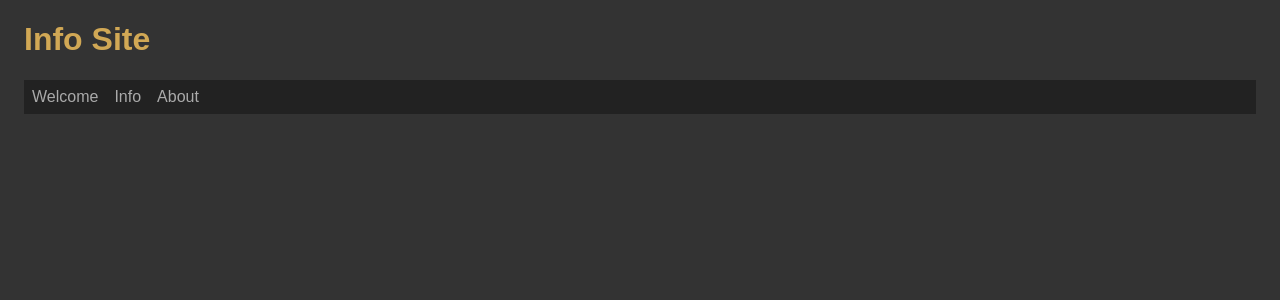
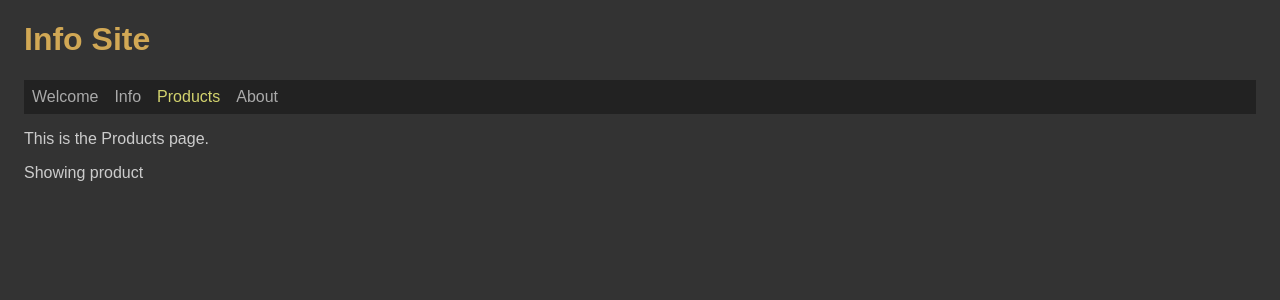
Before and after one commit to edwardtanguay/blank-vite-dark-menu, a React (Vite) app: page /products in a window 1280 px wide. Shown: the top 300 px of the page. Built offline with nearby package versions, Linux system fonts and the light colour scheme.

Commit message:
showing product id

```diff
--- a/src/App.tsx
+++ b/src/App.tsx
@@ -3,6 +3,8 @@ import { NavLink, Routes, Route, Navigate } from 'react-router-dom';
 import { PageWelcome } from './pages/PageWelcome';
 import { PageInfo } from './pages/PageInfo';
 import { PageAbout } from './pages/PageAbout';
+import { PageProducts } from './pages/PageProducts';
+import { Product } from './components/Product';
 
 function App() {
 	return (
@@ -11,12 +13,16 @@ function App() {
 			<nav>
 				<NavLink to="/welcome">Welcome</NavLink>
 				<NavLink to="/info">Info</NavLink>
+				<NavLink to="/products">Products</NavLink>
 				<NavLink to="/about">About</NavLink>
 			</nav>
 
 			<Routes>
 				<Route path="/welcome" element={<PageWelcome />} />
 				<Route path="/info" element={<PageInfo />} />
+				<Route path="/products" element={<PageProducts />}>
+					<Route path=":id" element={<Product/>}/>
+				</Route>
 				<Route path="/about" element={<PageAbout />} />
 				<Route path="/" element={<Navigate to="/welcome" replace />} />
 			</Routes>
--- /dev/null
+++ b/src/components/Product.tsx
@@ -0,0 +1,7 @@
+export const Product = () => {
+	return (
+		<div className="product">
+			<p>This is a product</p>
+		</div>
+	);
+};
--- /dev/null
+++ b/src/pages/PageProducts.tsx
@@ -0,0 +1,12 @@
+import { useParams } from 'react-router-dom';
+
+export const PageProducts = () => {
+	const { id } = useParams();
+
+	return (
+		<div className="page pageProducts">
+			<p>This is the Products page.</p>
+			<p>Showing product {id}</p>
+		</div>
+	);
+};
```
